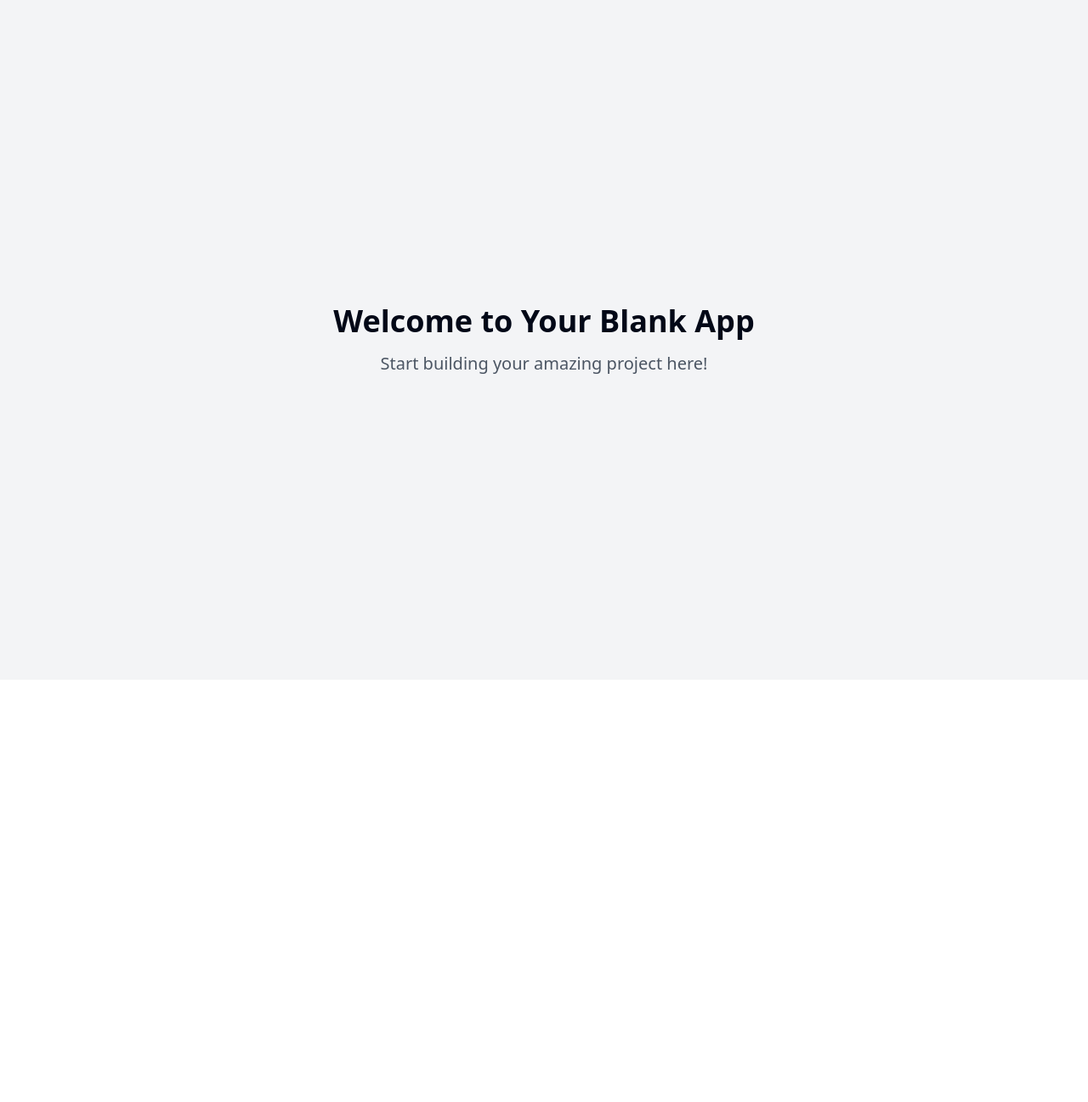
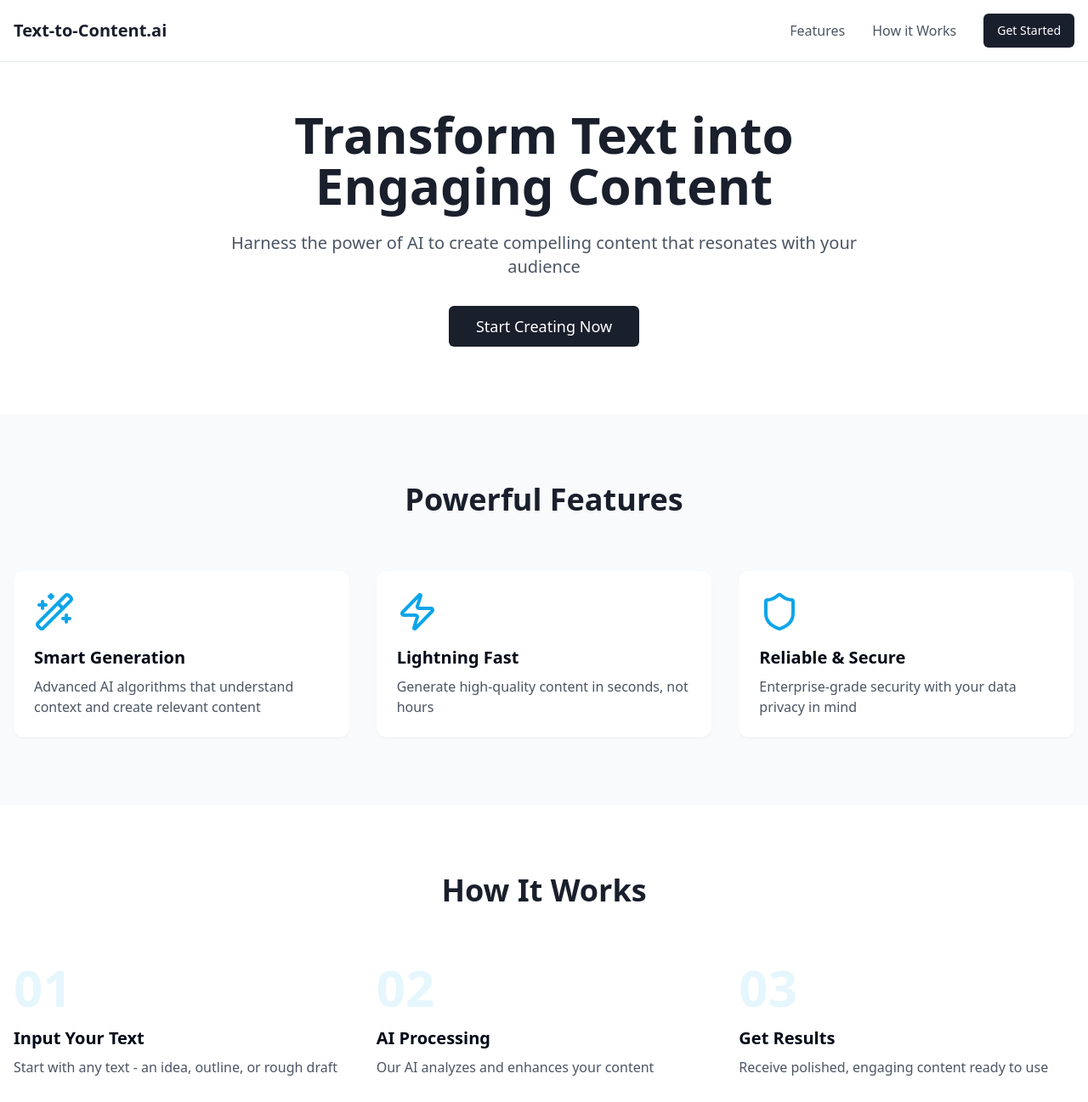
Before and after one commit to ayazmirza54/text-to-content-ai, a React (Vite) app: page / in a window 1280 px wide. Shown: the top 1297 px of the page at 85% size. Before the commit the page ends 800 px from the top, so only its background shows below. Built offline with nearby package versions, Linux system fonts and the light colour scheme.

Commit message:
Create landing page for Text-to-Content.ai
Implemented a modern landing page for the web app "Text-to-Content.ai" featuring gradients and a design language inspired by the DeepMind Veo website.
[skip gpt_engineer]

```diff
--- /dev/null
+++ b/src/components/CTA.tsx
@@ -0,0 +1,20 @@
+import React from 'react';
+import { Button } from "@/components/ui/button";
+
+export const CTA = () => {
+  return (
+    <section className="py-20 bg-gradient-to-br from-primary to-secondary text-white">
+      <div className="container mx-auto px-4 text-center">
+        <h2 className="text-3xl md:text-4xl font-bold mb-6">
+          Ready to Transform Your Content?
+        </h2>
+        <p className="text-xl mb-8 text-white/90">
+          Join thousands of content creators who trust Text-to-Content.ai
+        </p>
+        <Button className="bg-white text-primary hover:bg-white/90 text-lg px-8 py-6">
+          Get Started Free
+        </Button>
+      </div>
+    </section>
+  );
+};
--- /dev/null
+++ b/src/components/Features.tsx
@@ -0,0 +1,45 @@
+import React from 'react';
+import { Wand2, Zap, Shield } from 'lucide-react';
+
+const features = [
+  {
+    icon: Wand2,
+    title: "Smart Generation",
+    description: "Advanced AI algorithms that understand context and create relevant content"
+  },
+  {
+    icon: Zap,
+    title: "Lightning Fast",
+    description: "Generate high-quality content in seconds, not hours"
+  },
+  {
+    icon: Shield,
+    title: "Reliable & Secure",
+    description: "Enterprise-grade security with your data privacy in mind"
+  }
+];
+
+export const Features = () => {
+  return (
+    <section id="features" className="py-20 bg-gray-50">
+      <div className="container mx-auto px-4">
+        <h2 className="text-3xl md:text-4xl font-bold text-center text-primary mb-16">
+          Powerful Features
+        </h2>
+        <div className="grid md:grid-cols-3 gap-8">
+          {features.map((feature, index) => (
+            <div
+              key={feature.title}
+              className="p-6 bg-white rounded-xl shadow-sm hover:shadow-md transition-shadow"
+              style={{ animationDelay: `${index * 0.2}s` }}
+            >
+              <feature.icon className="w-12 h-12 text-secondary mb-4" />
+              <h3 className="text-xl font-semibold mb-2">{feature.title}</h3>
+              <p className="text-gray-600">{feature.description}</p>
+            </div>
+          ))}
+        </div>
+      </div>
+    </section>
+  );
+};
--- /dev/null
+++ b/src/components/Header.tsx
@@ -0,0 +1,17 @@
+import React from 'react';
+import { Button } from "@/components/ui/button";
+
+export const Header = () => {
+  return (
+    <header className="fixed w-full bg-white/80 backdrop-blur-md z-50 border-b">
+      <div className="container mx-auto px-4 py-4 flex items-center justify-between">
+        <div className="text-xl font-bold text-primary">Text-to-Content.ai</div>
+        <nav className="hidden md:flex items-center gap-8">
+          <a href="#features" className="text-gray-600 hover:text-primary transition-colors">Features</a>
+          <a href="#how-it-works" className="text-gray-600 hover:text-primary transition-colors">How it Works</a>
+          <Button className="bg-primary hover:bg-primary/90">Get Started</Button>
+        </nav>
+      </div>
+    </header>
+  );
+};
--- /dev/null
+++ b/src/components/Hero.tsx
@@ -0,0 +1,26 @@
+import React from 'react';
+import { Button } from "@/components/ui/button";
+
+export const Hero = () => {
+  return (
+    <section className="pt-32 pb-20 relative overflow-hidden">
+      <div className="absolute inset-0 bg-gradient-to-br from-primary/5 to-secondary/5 -z-10" />
+      <div className="container mx-auto px-4">
+        <div className="max-w-3xl mx-auto text-center">
+          <h1 className="text-4xl md:text-6xl font-bold text-primary mb-6 animate-fade-up">
+            Transform Text into Engaging Content
+          </h1>
+          <p className="text-xl text-gray-600 mb-8 animate-fade-up" style={{ animationDelay: "0.2s" }}>
+            Harness the power of AI to create compelling content that resonates with your audience
+          </p>
+          <Button
+            className="bg-primary hover:bg-primary/90 text-lg px-8 py-6 animate-fade-up"
+            style={{ animationDelay: "0.4s" }}
+          >
+            Start Creating Now
+          </Button>
+        </div>
+      </div>
+    </section>
+  );
+};
--- /dev/null
+++ b/src/components/HowItWorks.tsx
@@ -0,0 +1,44 @@
+import React from 'react';
+
+const steps = [
+  {
+    number: "01",
+    title: "Input Your Text",
+    description: "Start with any text - an idea, outline, or rough draft"
+  },
+  {
+    number: "02",
+    title: "AI Processing",
+    description: "Our AI analyzes and enhances your content"
+  },
+  {
+    number: "03",
+    title: "Get Results",
+    description: "Receive polished, engaging content ready to use"
+  }
+];
+
+export const HowItWorks = () => {
+  return (
+    <section id="how-it-works" className="py-20">
+      <div className="container mx-auto px-4">
+        <h2 className="text-3xl md:text-4xl font-bold text-center text-primary mb-16">
+          How It Works
+        </h2>
+        <div className="grid md:grid-cols-3 gap-8">
+          {steps.map((step, index) => (
+            <div
+              key={step.number}
+              className="relative"
+              style={{ animationDelay: `${index * 0.2}s` }}
+            >
+              <div className="text-6xl font-bold text-secondary/10 mb-4">{step.number}</div>
+              <h3 className="text-xl font-semibold mb-2">{step.title}</h3>
+              <p className="text-gray-600">{step.description}</p>
+            </div>
+          ))}
+        </div>
+      </div>
+    </section>
+  );
+};
--- a/src/pages/Index.tsx
+++ b/src/pages/Index.tsx
@@ -1,12 +1,20 @@
-// Update this page (the content is just a fallback if you fail to update the page)
+import React from 'react';
+import { Header } from '@/components/Header';
+import { Hero } from '@/components/Hero';
+import { Features } from '@/components/Features';
+import { HowItWorks } from '@/components/HowItWorks';
+import { CTA } from '@/components/CTA';
 
 const Index = () => {
   return (
-    <div className="min-h-screen flex items-center justify-center bg-gray-100">
-      <div className="text-center">
-        <h1 className="text-4xl font-bold mb-4">Welcome to Your Blank App</h1>
-        <p className="text-xl text-gray-600">Start building your amazing project here!</p>
-      </div>
+    <div className="min-h-screen bg-white">
+      <Header />
+      <main>
+        <Hero />
+        <Features />
+        <HowItWorks />
+        <CTA />
+      </main>
     </div>
   );
 };
--- a/tailwind.config.ts
+++ b/tailwind.config.ts
@@ -12,85 +12,47 @@ export default {
   theme: {
     container: {
       center: true,
-			padding: '2rem',
+      padding: "2rem",
       screens: {
-				'2xl': '1400px'
-			}
+        "2xl": "1400px",
+      },
     },
     extend: {
       colors: {
-				border: 'hsl(var(--border))',
-				input: 'hsl(var(--input))',
-				ring: 'hsl(var(--ring))',
-				background: 'hsl(var(--background))',
-				foreground: 'hsl(var(--foreground))',
+        border: "hsl(var(--border))",
+        input: "hsl(var(--input))",
+        ring: "hsl(var(--ring))",
+        background: "hsl(var(--background))",
+        foreground: "hsl(var(--foreground))",
         primary: {
-					DEFAULT: 'hsl(var(--primary))',
-					foreground: 'hsl(var(--primary-foreground))'
+          DEFAULT: "#1A1F2C",
+          foreground: "#FFFFFF",
         },
         secondary: {
-					DEFAULT: 'hsl(var(--secondary))',
-					foreground: 'hsl(var(--secondary-foreground))'
-				},
-				destructive: {
-					DEFAULT: 'hsl(var(--destructive))',
-					foreground: 'hsl(var(--destructive-foreground))'
-				},
-				muted: {
-					DEFAULT: 'hsl(var(--muted))',
-					foreground: 'hsl(var(--muted-foreground))'
+          DEFAULT: "#0EA5E9",
+          foreground: "#FFFFFF",
         },
         accent: {
-					DEFAULT: 'hsl(var(--accent))',
-					foreground: 'hsl(var(--accent-foreground))'
+          DEFAULT: "#33C3F0",
+          foreground: "#FFFFFF",
         },
-				popover: {
-					DEFAULT: 'hsl(var(--popover))',
-					foreground: 'hsl(var(--popover-foreground))'
-				},
-				card: {
-					DEFAULT: 'hsl(var(--card))',
-					foreground: 'hsl(var(--card-foreground))'
-				},
-				sidebar: {
-					DEFAULT: 'hsl(var(--sidebar-background))',
-					foreground: 'hsl(var(--sidebar-foreground))',
-					primary: 'hsl(var(--sidebar-primary))',
-					'primary-foreground': 'hsl(var(--sidebar-primary-foreground))',
-					accent: 'hsl(var(--sidebar-accent))',
-					'accent-foreground': 'hsl(var(--sidebar-accent-foreground))',
-					border: 'hsl(var(--sidebar-border))',
-					ring: 'hsl(var(--sidebar-ring))'
-				}
-			},
-			borderRadius: {
-				lg: 'var(--radius)',
-				md: 'calc(var(--radius) - 2px)',
-				sm: 'calc(var(--radius) - 4px)'
       },
       keyframes: {
-				'accordion-down': {
-					from: {
-						height: '0'
+        "fade-up": {
+          "0%": {
+            opacity: "0",
+            transform: "translateY(20px)",
           },
-					to: {
-						height: 'var(--radix-accordion-content-height)'
-					}
+          "100%": {
+            opacity: "1",
+            transform: "translateY(0)",
           },
-				'accordion-up': {
-					from: {
-						height: 'var(--radix-accordion-content-height)'
         },
-					to: {
-						height: '0'
-					}
-				}
       },
       animation: {
-				'accordion-down': 'accordion-down 0.2s ease-out',
-				'accordion-up': 'accordion-up 0.2s ease-out'
-			}
-		}
+        "fade-up": "fade-up 0.5s ease-out forwards",
+      },
+    },
   },
   plugins: [require("tailwindcss-animate")],
 } satisfies Config;
```
Lines whose indentation alone changed are shown as unchanged.
